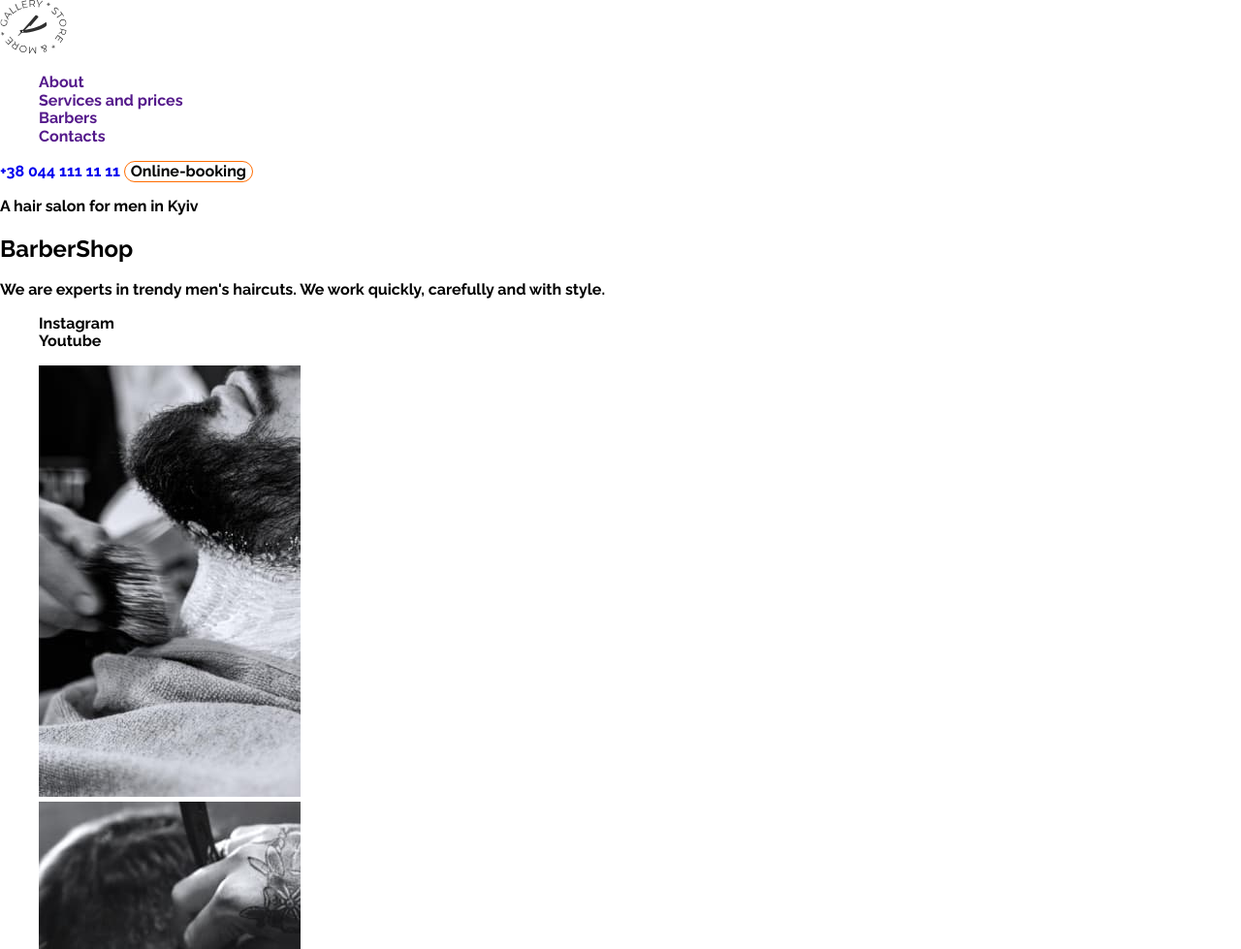
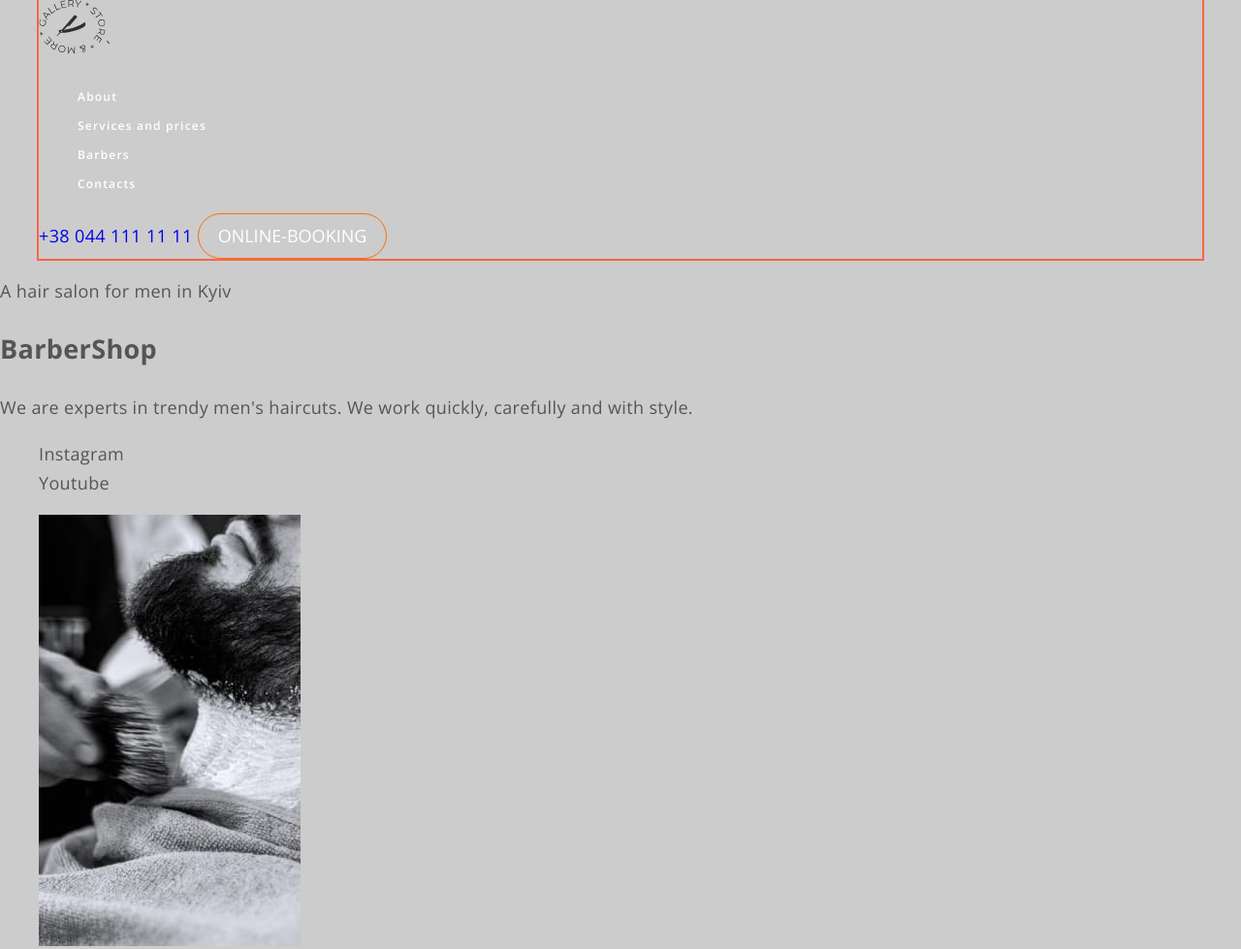
Before and after one commit to KuriatnikovAleksey/BarberShop, a plain HTML site: page index.html in a window 1280 px wide. Shown: the top 979 px of the page at 97% size. Drawn offline with nearby package versions, Linux system fonts and the light colour scheme.

Commit message:
intermediate stage

```diff
--- a/css/styles.css
+++ b/css/styles.css
@@ -1,10 +1,23 @@
 :root {
+  --pr-font-color: #555555;
+  --sec-font-color: #303030;
+  --white-font-color: #ffffff;
+
+  --accent-color: #ff6c00;
 }
 
 body {
   font-family: "Open Sans", sans-serif;
-  font-family: "Raleway", sans-serif;
+  /* font-family: "Raleway", sans-serif; */
   /* background-color: tomato; */
+  font-weight: 400;
+  font-size: 18px;
+  line-height: 1.67;
+  letter-spacing: 0.02em;
+
+  color: var(--pr-font-color);
+
+  background-color: #ccc;
 }
 .visually-hidden {
   position: absolute;
@@ -24,8 +37,32 @@ body {
 .link {
   text-decoration: none;
 }
+.list .nav {
+  color: var(--white-font-color);
+
+  font-weight: 600;
+  font-size: 12px;
+  line-height: 1.33;
+  letter-spacing: 0.1em;
+}
+.link:hover,
+.link:focus {
+  color: var(--accent-color);
+}
 .button {
+  display: inline-block;
+  min-width: 160px;
+  padding: 12px 20px;
+
+  color: var(--white-font-color);
   background-color: transparent;
   border: 1px solid #ff6c00;
   border-radius: 25px;
+
+  text-transform: uppercase;
 }
+.container {
+  width: 1200px;
+  margin: 0 auto;
+  outline: 2px solid tomato;
+}
--- a/index.html
+++ b/index.html
@@ -33,15 +33,21 @@
   <body>
     <!-- Header -->
     <header>
-      <a href="./index.html"><img src="./images/logo/logo.svg" alt="logo" /></a>
-      <ul class="list">
-        <li><a href="" class="link">About</a></li>
-        <li><a href="" class="link">Services and prices</a></li>
-        <li><a href="" class="link">Barbers</a></li>
-        <li><a href="" class="link">Contacts</a></li>
-      </ul>
-      <a href="tel:+380441111111" class="link">+38 044 111 11 11</a>
-      <button type="button" class="button">Online-booking</button>
+      <div class="container">
+        <a href="./index.html"
+          ><img src="./images/logo/logo.svg" alt="logo" /></a
+        >`
+        <nav>
+          <ul class="list">
+            <li><a href="" class="nav link">About</a></li>
+            <li><a href="" class="nav link">Services and prices</a></li>
+            <li><a href="" class="nav link">Barbers</a></li>
+            <li><a href="" class="nav link">Contacts</a></li>
+          </ul>
+        </nav>
+        <a href="tel:+380441111111" class="link">+38 044 111 11 11</a>
+        <button type="button" class="button">Online-booking</button>
+      </div>
     </header>
     <main>
       <!-- Hero Site -->
```
